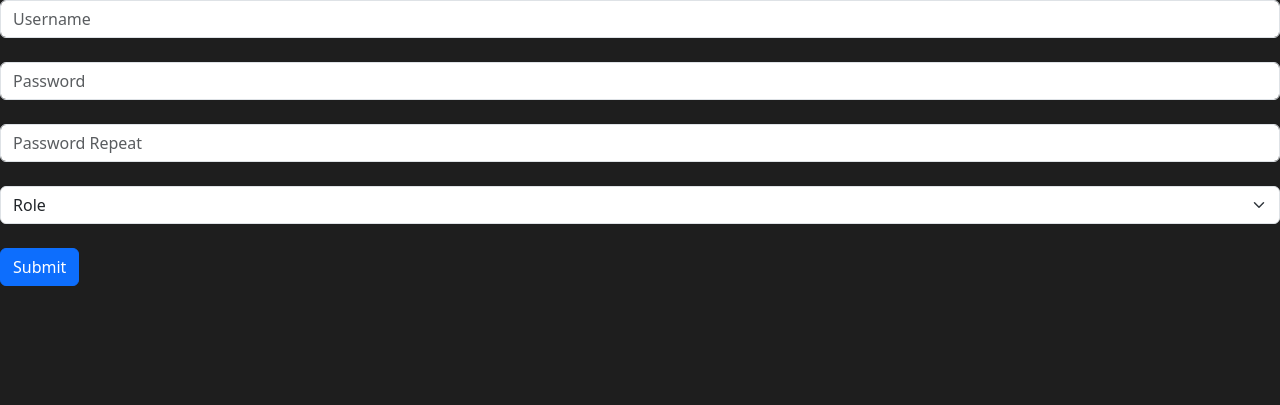
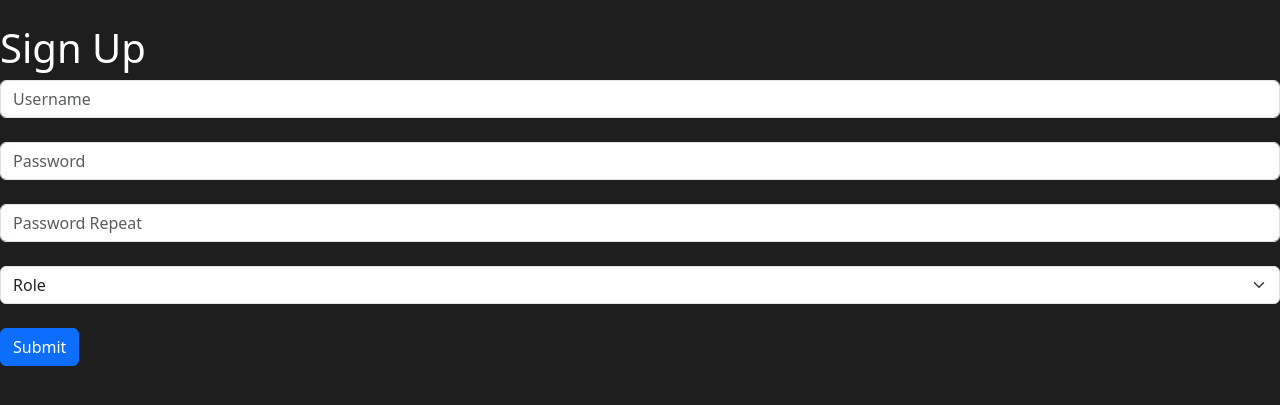
Before and after one commit to srisudarshanrg/hackblitz-project-team-nine, a Flask app: page /signup/ in a window 1280 px wide. Shown: the part 56-461 px from the top of the page. Run offline with Flask 3, Linux system fonts and the light colour scheme; some libraries are stand-ins or nearby versions.

Commit message:
adding headings

```diff
--- a/website/templates/login.html
+++ b/website/templates/login.html
@@ -2,6 +2,8 @@
 
 {% block content %}
     <form method="post">
+        <br>
+        <h1>Login</h1>
         <input type="text" placeholder="Username" name="username" id="username" class="form-control">
         <br>
         <input type="password" placeholder="Password" name="password" id="password" class="form-control">
--- a/website/templates/sign_up.html
+++ b/website/templates/sign_up.html
@@ -2,6 +2,8 @@
 
 {% block content %}
     <form method="post">
+        <br>
+        <h1>Sign Up</h1>
         <input type="text" placeholder="Username" name="username" id="username" class="form-control">
         <br>
         <input type="password" placeholder="Password" name="password1" id="password1" class="form-control">
```
Also changed, not shown: instance/database.db.
